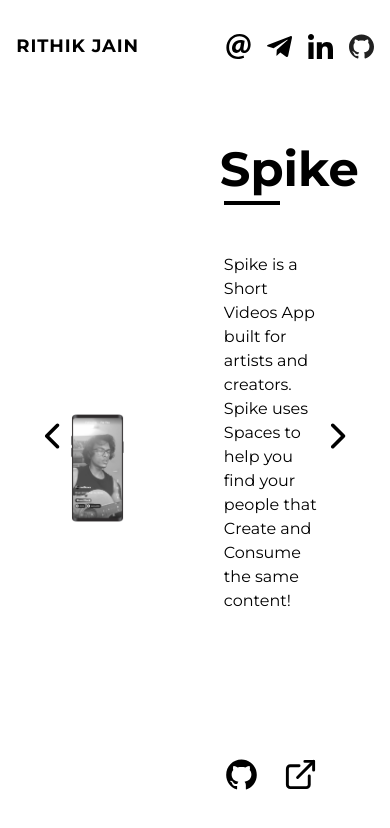
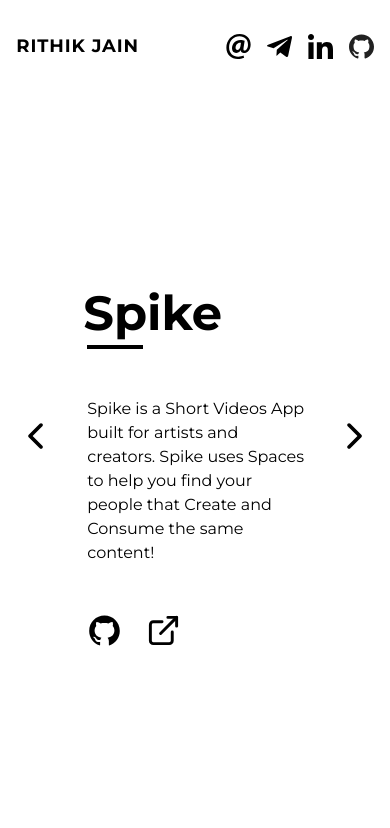
Before and after one commit to rithikjain/portfolio-web, a React (Create React App) app: page /projects in a window 390 px wide. Shown: the top 828 px of the page. Built offline with nearby package versions, Linux system fonts and the light colour scheme.

Commit message:
feat(projects): made it repsonsive

```diff
--- a/src/components/PageDescription.jsx
+++ b/src/components/PageDescription.jsx
@@ -4,12 +4,12 @@
 const PageDescription = ({ pageNo, pageTitle }) => {
   return (
     <motion.div
-      className="w-44 hidden sm:flex flex-col justify-center items-center mb-8"
+      className="w-32 lg:w-44 hidden sm:flex flex-col justify-center items-center mb-8"
       initial={{ opacity: 0, scale: 0.2, y: "-100vh" }}
       animate={{ opacity: 1, scale: 1, y: 0 }}
       transition={{ type: "spring", velocity: 0.1, damping: 12 }}
     >
-      <span className="font-serif font-bold text-7xl">{pageNo}</span>
+      <span className="font-serif font-bold text-6xl lg:text-7xl">{pageNo}</span>
       <div className="bg-black w-1 h-32 my-12"></div>
       <p className="font-bold transform -rotate-90 my-8">{pageTitle}</p>
     </motion.div>
--- a/src/components/ProjectCard.jsx
+++ b/src/components/ProjectCard.jsx
@@ -5,16 +5,16 @@
 const ProjectCard = ({ img, title, description, github, website }) => {
   return (
     <div className="h-full flex mb-16 items-center justify-center">
-      <div className="m-24 ml-0">
+      <div className="hidden lg:flex mr-16 ml-2">
         <img src={img} alt="Spike" />
       </div>
-      <div className="flex flex-col justify-center w-2/5">
+      <div className="flex flex-col justify-center w-4/5 lg:w-2/5">
         <h1 className="font-bold text-5xl">{title}</h1>
         <div className="bg-black h-1 w-14 ml-1 mt-2"></div>
         <div>
           <p className="ml-1 my-12">{description}</p>
         </div>
-        <div className="flex mt-24">
+        <div className="flex md:mt-10 lg:mt-24">
           <a href={github} target="_blank" rel="noopener noreferrer">
             <AiFillGithub size="35" className="ml-1 cursor-pointer" />
           </a>
--- a/src/pages/Projects.jsx
+++ b/src/pages/Projects.jsx
@@ -48,7 +48,7 @@
       variants={pageVariants}
       transition={pageTransition}
     >
-      <div className="h-3/4 w-10/12 flex items-center">
+      <div className="h-3/4 w-11/12 sm:w-10/12 flex items-center">
         <IoIosArrowBack
           size="50"
           className="cursor-pointer mb-16 transition duration-400 ease-in-out transform hover:-translate-x-1 hover:scale-125"
```
